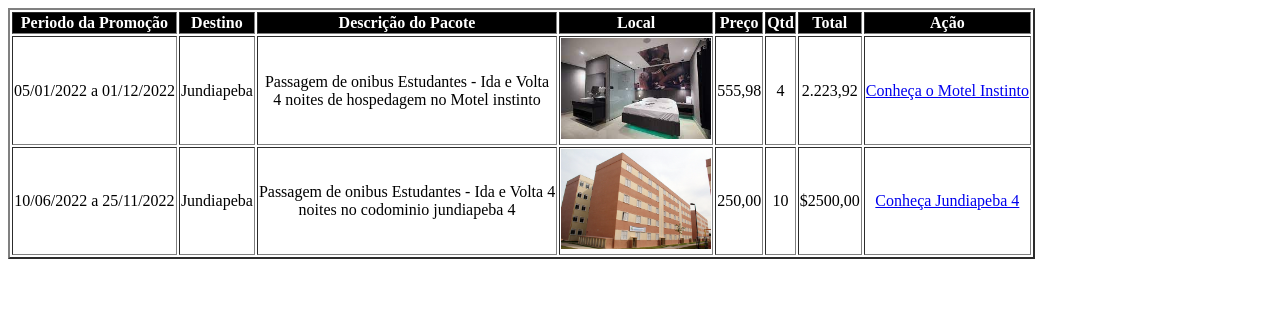
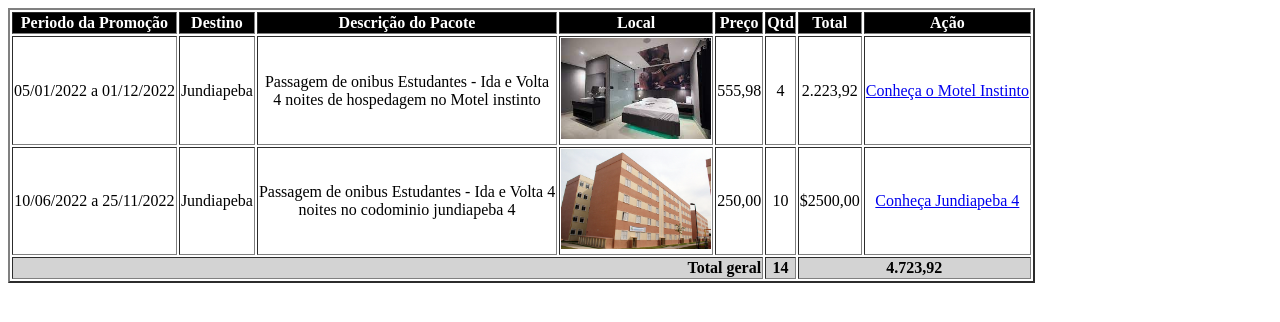
Before and after one commit to Bruno3435/Tabela, a plain HTML site: page index.html in a window 1280 px wide. Drawn offline with Linux system fonts and the light colour scheme.

```diff
--- a/index.html
+++ b/index.html
@@ -40,6 +40,12 @@
             <td>$2500,00</td>
             <td><a href="https://www.solutudo.com.br/empresas/sp/mogi-cruzes/condominios-edificios/condominio-residencial-jundiapeba-iv-1602061">Conheça Jundiapeba 4</a></td>
         </tr>
+        <tr bgcolor ="lightgrey">
+            <th colspan="5"  align="right" >Total geral</th>
+            <th colspan="1">14</th>
+            <th colspan="2">4.723,92</th>
+
+        </tr>
 
     </table>
 </body>
```
